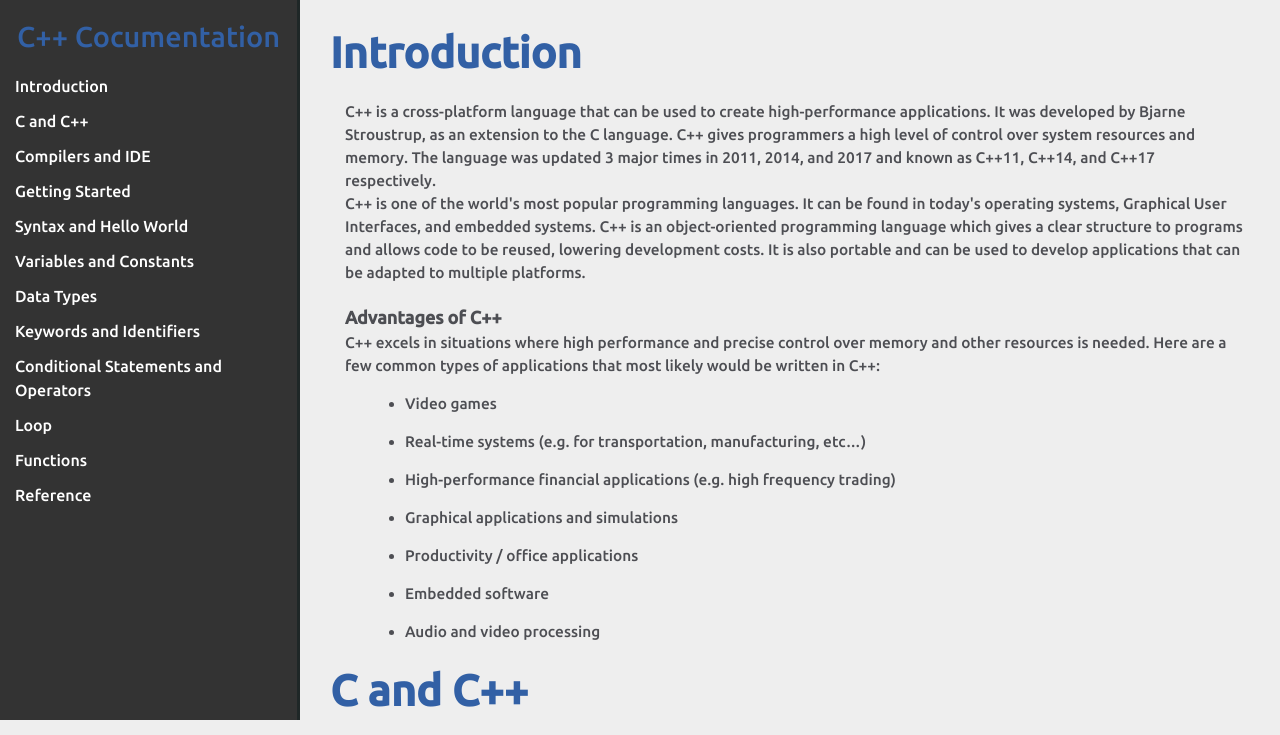
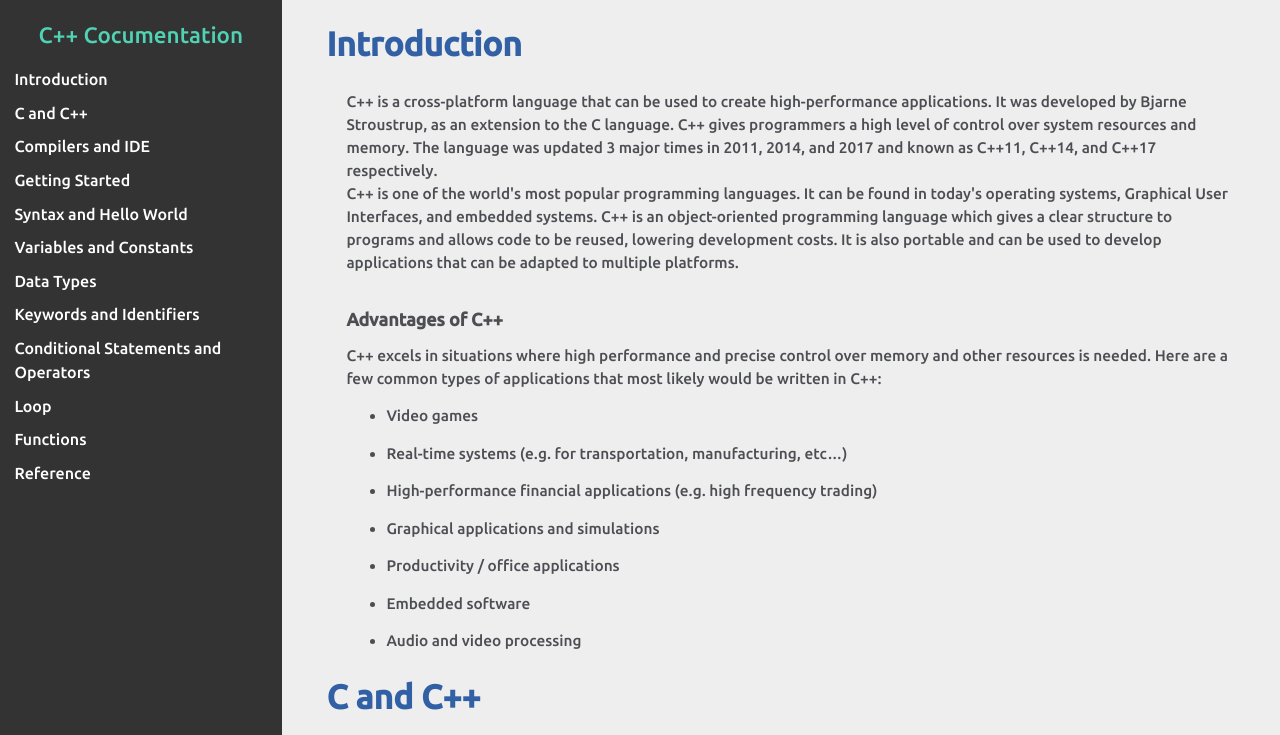
Before and after one commit to ItsJustMyGit/fcc_Technical_Documentation_Page_repo, a plain HTML site: page index.html in a window 1280 px wide. Shown: the top 735 px of the page. Drawn offline with Linux system fonts and the light colour scheme.

Commit message:
Edit_01
edits made to styles, first round of checking completed. few more corrections remaining.

```diff
--- a/tdstyle.css
+++ b/tdstyle.css
@@ -12,34 +12,31 @@ body{
 
 #navbar {
   position: fixed;
-  min-width: 290px;
+  min-width: 20%;
   top: 0px;
   left: 0px;
-  width: 300px;
-  height: 90%;
-  padding: 5px;
+  width: 22%;
+  height: 100%;
+  padding: 0.4rem;
   background-color: #333;
-  border-right: solid;
-  border-color: rgba(0, 22, 22, 0.4);
 }
 
 header {
   color: #3260a5;
-  margin: 10px;
+  margin: 0.7rem;
   text-align: center;
-  font-size: 1.8em;
+  font-size: 1.4rem;
   font-weight: thin;
 }
 
-.header-nav{
+.nav-header{
 	color: #50d2b4;
 }
 
 
-
 #main-doc header {
   text-align: left;
-  margin: 0px;
+  margin: 0;
 }
 
 
@@ -51,9 +48,7 @@ header {
 
 #navbar ul li {
   color: #333;
-  border-top: 1px solid;
   list-style-type: none;
-  position: relative;
   width: 100%;
 }
 
@@ -65,10 +60,9 @@ header {
 
 #navbar ul li a {
   display: block;
-  padding: 5px 10px;
+  padding: 0.3rem 0.5rem;
   color: #fff;
   text-decoration: none;
-  cursor: pointer;
 }
 
 #navbar ul li a:hover{
@@ -110,25 +104,24 @@ span{
 
 
 h3{
-	padding-top: 20px;
+	padding: 2rem 0 0.7rem 0;
 }
 
 
 #main-doc {
-  position: absolute;
-  margin-left: 310px;
-  padding: 20px;
-  margin-bottom: 110px;
+  margin-left: 24%;
+  padding: 1.2rem;
+  margin-bottom: 2rem;
 }
 
 section article {
   color: #4d4e53;
-  margin: 15px;
+  margin: 1.25rem;
   font-size: 0.96em;
 }
 
 section li {
-  margin: 15px 0px 0px 20px;
+  margin: 0.9rem 0 0.9rem 0;
 }
 
 
@@ -136,14 +129,13 @@ code {
   display: block;
   text-align: left;
   white-space: pre-line;
-  position: relative;
   word-break: normal;
   word-wrap: normal;
   line-height: 2;
   background-color: #333;
   color: #ffe2ab;
-  padding: 15px;
-  margin: 10px;
+  padding: 0.7rem;
+  margin: 0.9rem;
   border-radius: 5px;
 }
 
@@ -154,8 +146,26 @@ code {
 
 
 
+#Reference ul{
+	padding: 0;
+}
+
+#Reference ul li{
+	margin: 0.9rem;
+	padding: 0;
+}
+
+#Reference ul li a{
+	color: #5c4abf;
+}
+
+#Reference ul li a:hover{
+	color: #e45e8a;
+}
+
+
+
 @media only screen and (max-width: 800px) {
-  /* For mobile phones: */
   #navbar ul {
     border: 1px solid;
     height: 207px;
@@ -187,12 +197,3 @@ code {
     margin-top: 270px;
   }
 }
-
-
-#Reference ul li a{
-	color: #5c4abf;
-}
-
-#Reference ul li a:hover{
-	color: #e45e8a;
-}
```
